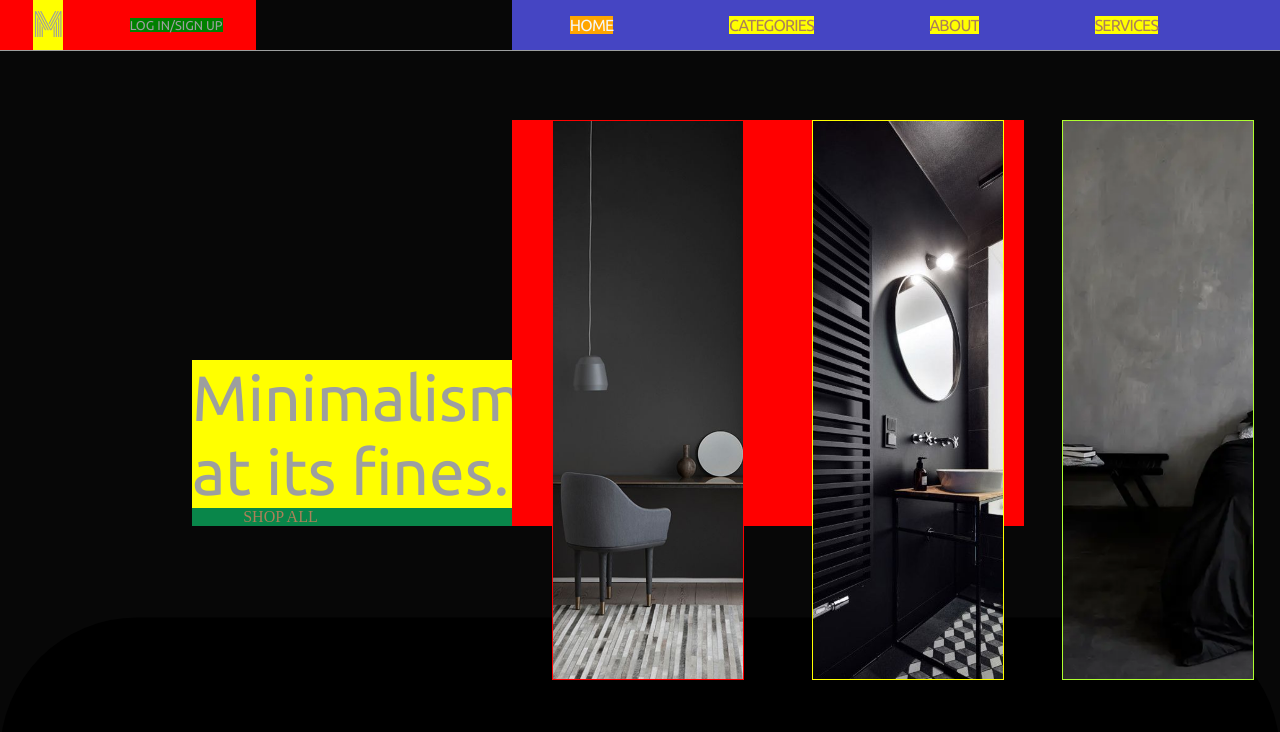
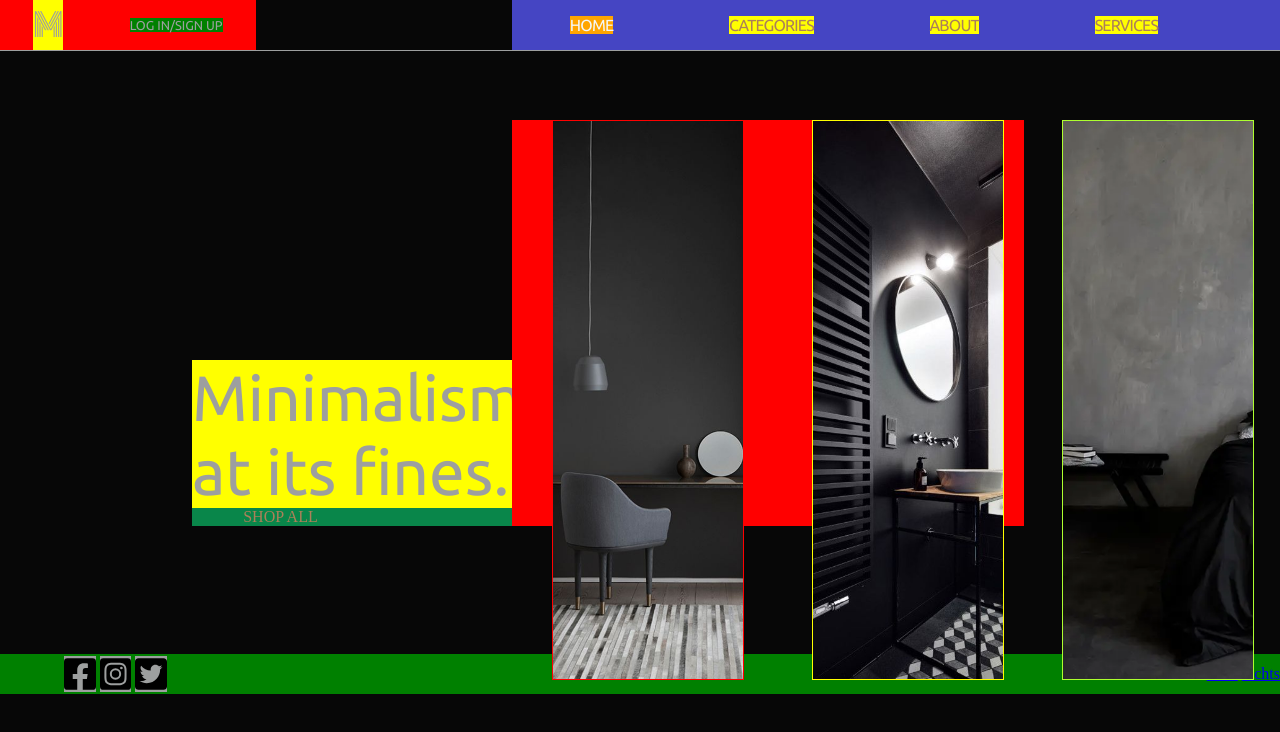
Before and after one commit to aschneiderbuch/12_Tag_Lev3_1_css-einfu-hrung_position, a plain HTML site: page index.html in a window 1280 px wide. Shown: the top 732 px of the page. Drawn offline with Linux system fonts and the light colour scheme.

Commit message:
footerButton

```diff
--- a/assets/css/style.css
+++ b/assets/css/style.css
@@ -208,7 +208,7 @@ main{
 
     object-fit: cover;
 
-    object-position: -2.3rem;
+    object-position: -2.3rem; /* *Stuhl als Kante */
 }
 
 .main__bilder>img:nth-of-type(2){
@@ -236,3 +236,33 @@ main{
 
     object-position:-2.5rem;  /* *verschieben des Bildes im Rahmen, damit man teile des Buches auf Tisch sieht */
 }
+
+/* ******************** footer ******************** */
+/* ******************** footer ******************** */
+/* ******************** footer ******************** */
+
+
+footer{
+    background-color: green;
+    margin-top: 8rem;
+    height: 5vh;
+    display: flex;
+    justify-content: space-between;
+    align-items: center;
+}
+
+/* ****************** footer icons ************** */
+
+.footer__icons{
+    height: 90%;
+    margin-left: 4rem;
+}
+
+.footer__icons>img{
+    background-color: #9d9f9f;
+    color: white;
+    height: 100%;
+
+}
+
+/* ******************** buttons ******************** */
--- a/index.html
+++ b/index.html
@@ -57,7 +57,7 @@
     <footer>
 
         <!-- ***************  footer icons ************ -->
-        <section>
+        <section class="footer__icons">
             <img src="./assets/img/square-facebook.svg" alt="Link Icon Facebook">
 
             <img src="./assets/img/square-instagram.svg" alt="Link Icon Instagram">
```
